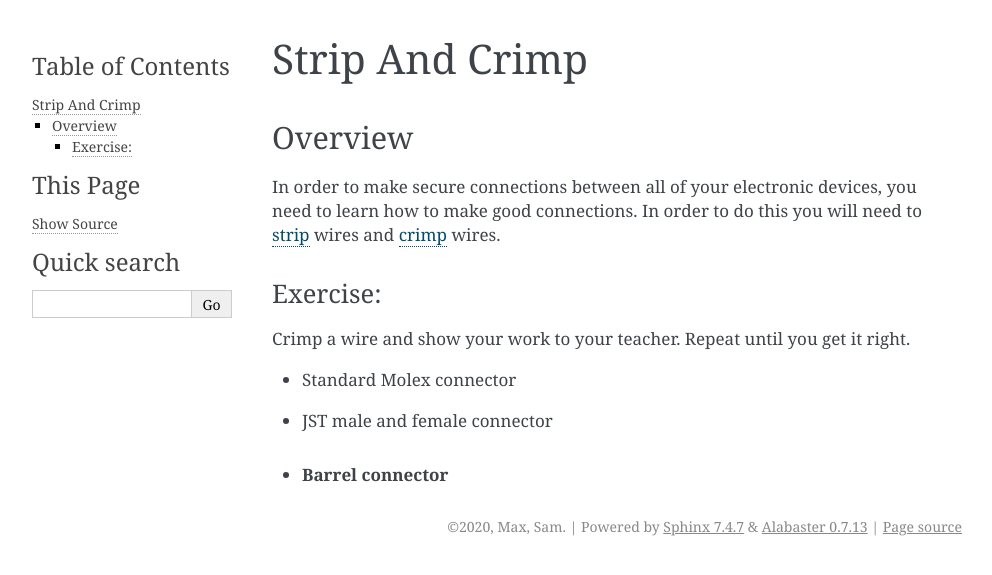
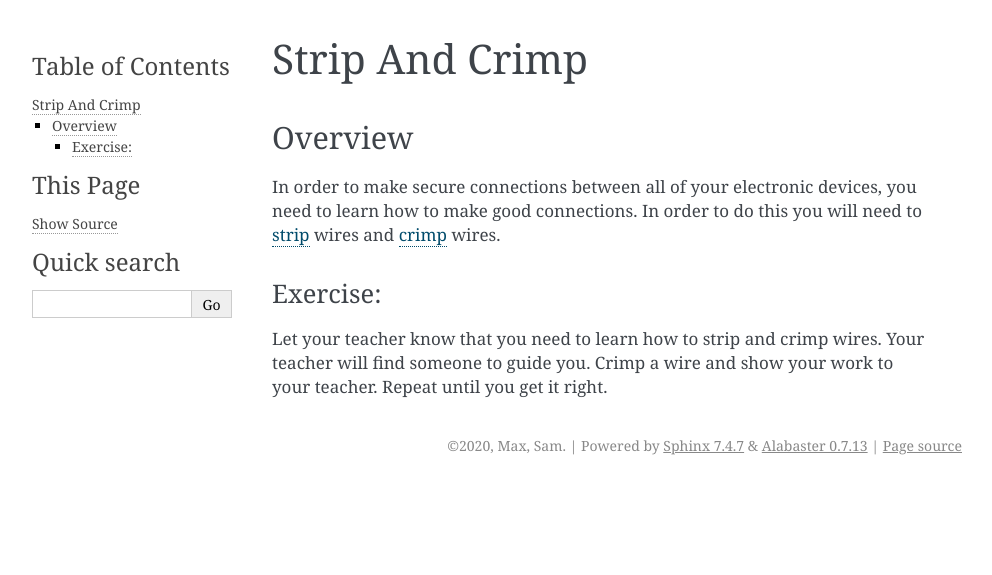
Before and after one commit to maxtkc/mvths-wiki, a Sphinx documentation site: the page built from docs/035-strip-and-crimp.rst, in a window 1280 px wide. Shown: the top 575 px of the page, without its empty margins (148-1140 px from the left). Built offline with Sphinx 7.4.7, drawn with Linux system fonts in a browser that asks for light colours; pages that are not in the unit, such as notebooks, are missing from menus.

Commit message:
Update 035-strip-and-crimp.rst

```diff
--- a/docs/035-strip-and-crimp.rst
+++ b/docs/035-strip-and-crimp.rst
@@ -14,10 +14,6 @@ and
 Exercise:
 ~~~~~~~~~
 
+Let your teacher know that you need to learn how to strip and crimp wires. Your teacher will find someone to guide you.
 Crimp a wire and show your work to your teacher. Repeat until you get it
 right.
-
--  Standard Molex connector
--  JST male and female connector
--  .. rubric:: Barrel connector
-      :name: barrel-connector
```
